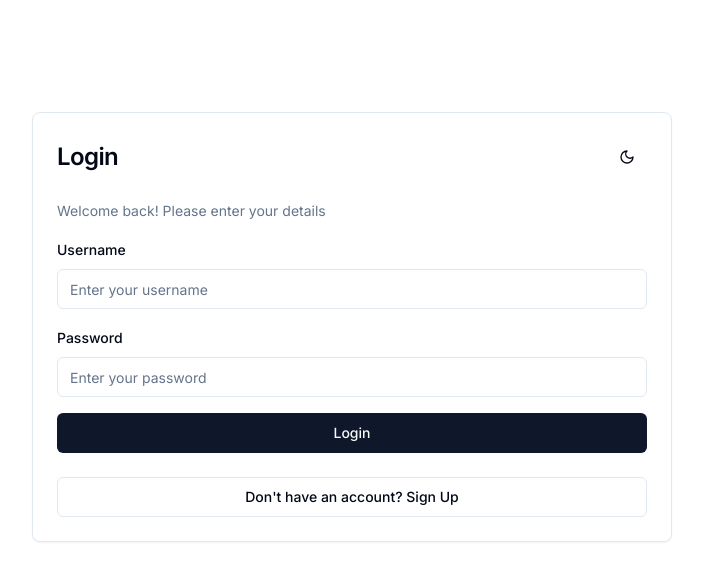
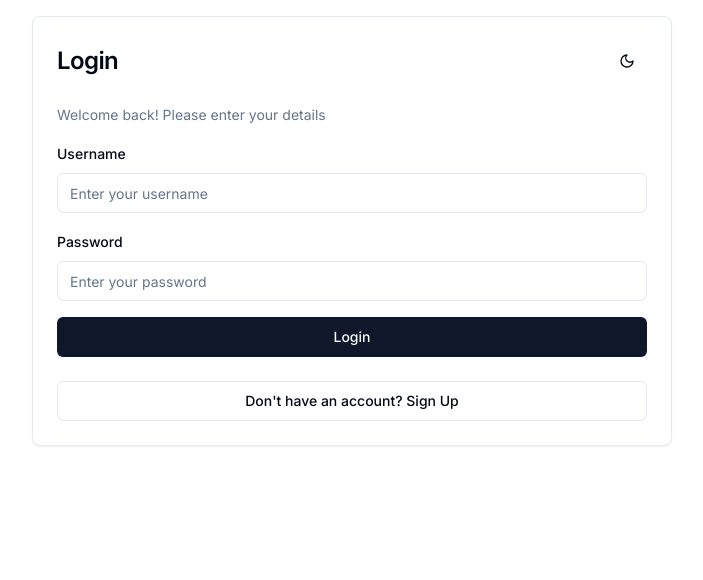
Before and after one commit to Nabeelshar/lingtalk, a Next.js app: page / in a window 1280 px wide. Shown: the top 580 px of the page, without its empty margins (288-991 px from the left). Built offline with nearby package versions, Linux system fonts and the light colour scheme; no server answers.

Commit message:
fix styles

```diff
--- a/app/page.tsx
+++ b/app/page.tsx
@@ -18,7 +18,7 @@
   }, []);
 
   return (
-    <main className="flex min-h-screen flex-col items-center justify-center p-24">
+    <main className="flex min-h-screen flex-col items-center justify-center">
       {user ? <Chat user={user} /> : <Login />}
     </main>
   );
```
